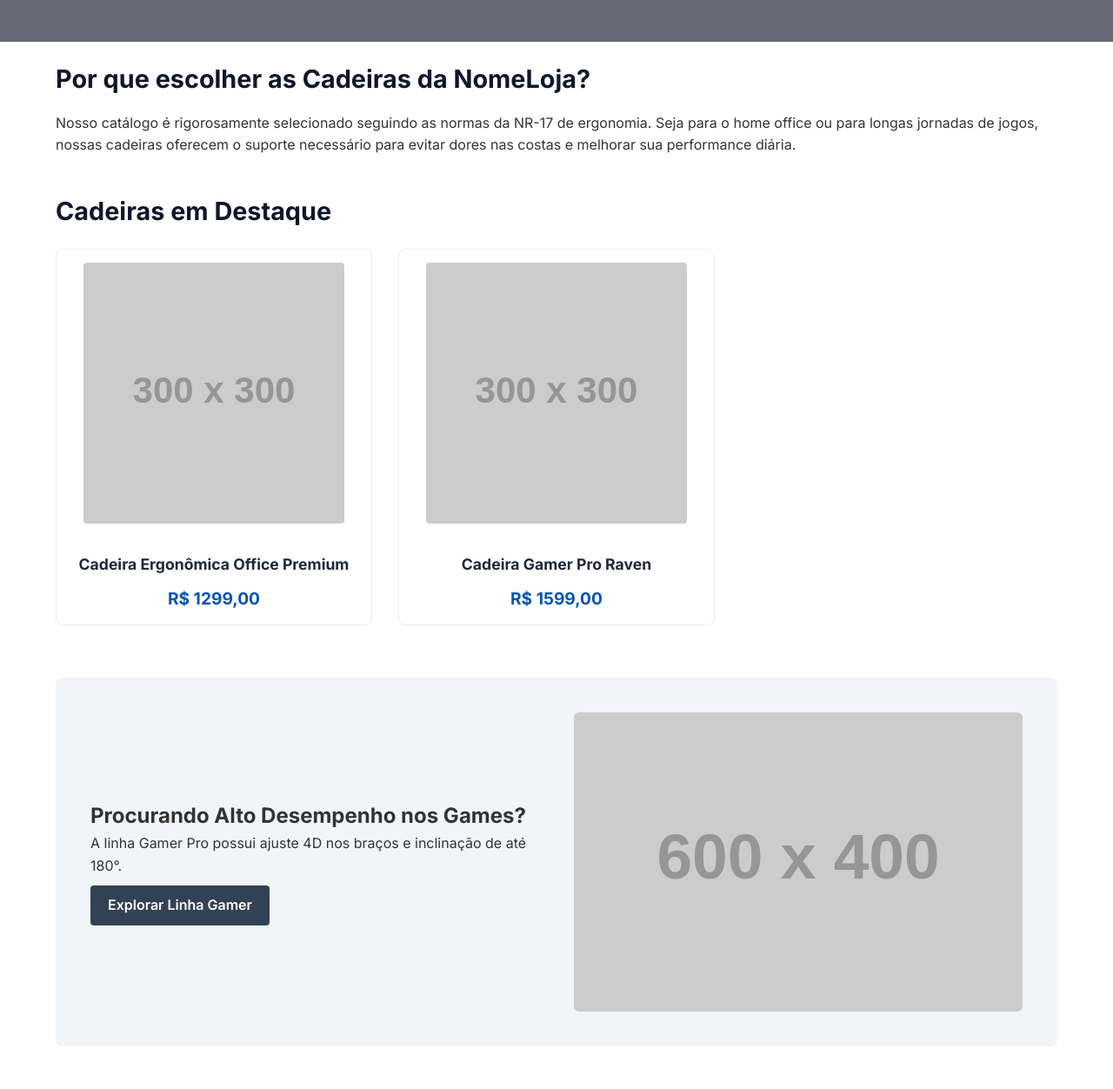
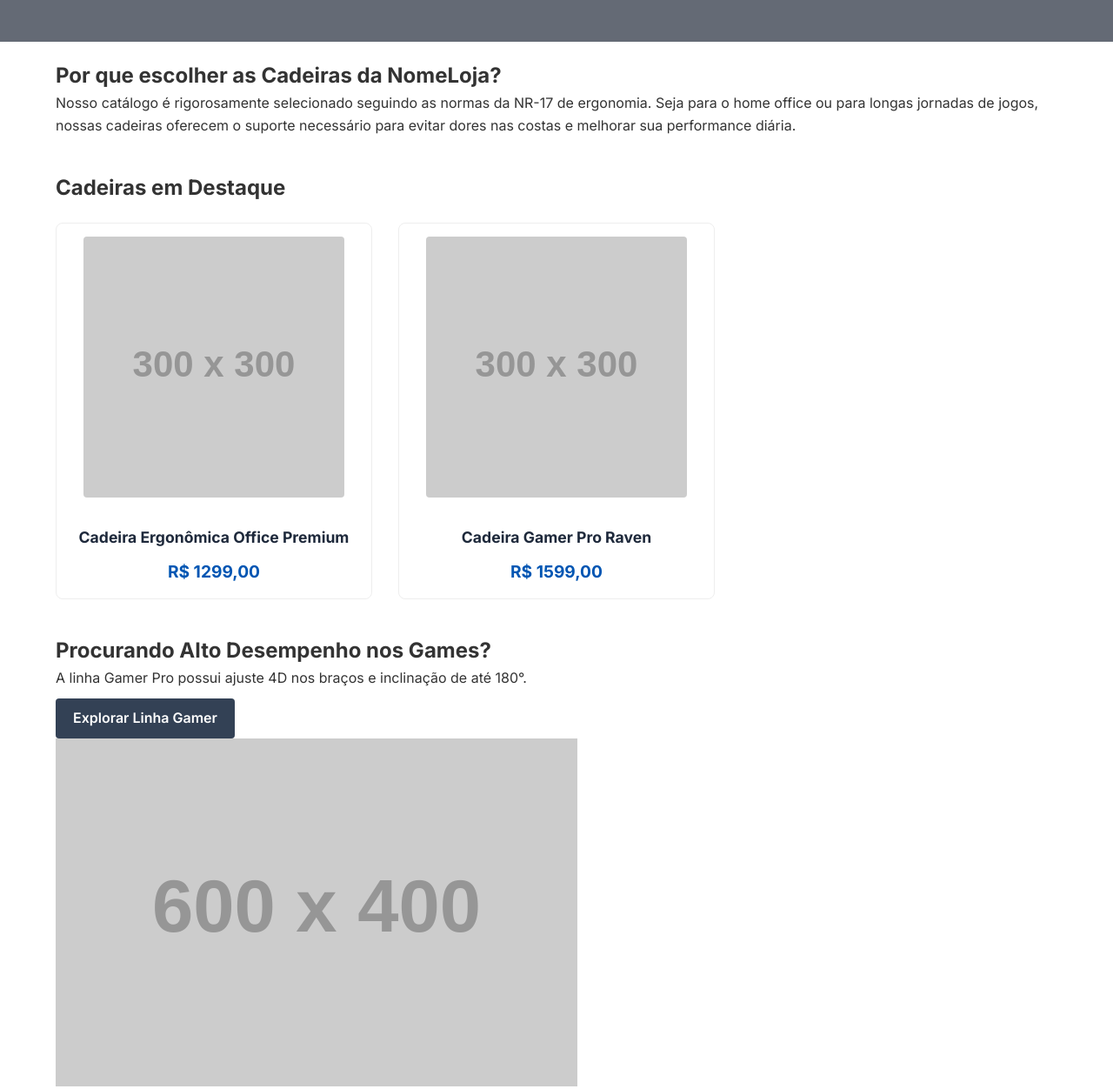
Before and after one commit to willianmassayuki/ecommerce_seo, a plain HTML site: page index.html in a window 1280 px wide. Shown: the part 391-1643 px from the top of the page at 87% size. Drawn offline with Linux system fonts and the light colour scheme; placeholder pictures from the web are drawn by us.

Commit message:
doc: add page comments

```diff
--- a/css/style.css
+++ b/css/style.css
@@ -8,7 +8,7 @@
 body { font-family: 'Inter', sans-serif; color: var(--text-color); line-height: 1.6; background-color: #fff; }
 .container { width: 90%; max-width: 1200px; margin: 0 auto; padding: 20px 0; }
 
-/* ACESSIBILIDADE */
+/* ACESSIBILIDADE - Skip Link oculto que aparece no foco do teclado */
 .skip-link {
     position: absolute; top: -40px; left: 0; background: var(--primary-color); color: white;
     padding: 8px; z-index: 100; transition: top 0.2s;
@@ -28,15 +28,6 @@ body { font-family: 'Inter', sans-serif; color: var(--text-color); line-height:
 .banner-content h1 { font-size: 2.2rem; margin-bottom: 15px; line-height: 1.2; }
 .hero-img { position: absolute; width: 100%; height: 100%; object-fit: cover; opacity: 0.4; top:0; left:0; z-index:1; }
 .btn-primary { display: inline-block; background: var(--primary-color); color: #fff; padding: 10px 20px; text-decoration: none; border-radius: 4px; margin-top: 10px; font-weight: 600; border: none; }
-
-/* SEÇÕES INTRO */
-.seo-intro h2, .vitrine-section h2 { font-size: 1.8rem; color: #0f172a; margin-bottom: 15px; }
-
-/* CTA BANNER */
-.cta-banner { display: flex; gap: 40px; align-items: center; margin-top: 40px; background: #f1f5f9; padding: 40px; border-radius: 8px; }
-.cta-text { flex: 1; }
-.cta-image { flex: 1; display: flex; }
-.cta-image img { width: 100%; height: auto; border-radius: 6px; }
 
 /* VITRINE / GRID */
 .products-grid { display: grid; grid-template-columns: repeat(auto-fill, minmax(280px, 1fr)); gap: 30px; margin-top: 20px; }
--- a/js/categoria.js
+++ b/js/categoria.js
@@ -1,10 +1,12 @@
 document.addEventListener('DOMContentLoaded', async () => {
+    // Pega parâmetros da URL (Ex: ?cat=gamer)
     const params = new URLSearchParams(window.location.search);
     const catFiltrada = params.get('cat');
 
     const produtos = await carregarProdutos();
     let produtosFiltrados = [...produtos];
 
+    // Atualiza dinamicamente elementos de SEO na página baseado na categoria passada por parâmetro
     if (catFiltrada) {
         produtosFiltrados = produtos.filter(p => p.categoria === catFiltrada);
         const nomeFormatado = catFiltrada.charAt(0).toUpperCase() + catFiltrada.slice(1);
@@ -20,6 +22,7 @@ document.addEventListener('DOMContentLoaded', async () => {
 
     renderizarProdutos(produtosFiltrados, 'lista-produtos');
 
+    // Listener do filtro de preço interativo
     const filtroPreco = document.getElementById('filtro-preco');
     if(filtroPreco) {
         filtroPreco.addEventListener('input', (e) => {
--- a/js/main.js
+++ b/js/main.js
@@ -1,14 +1,16 @@
+// Centraliza a requisição do JSON simulado
 async function carregarProdutos() {
     try {
         const response = await fetch('produtos.json');
         if (!response.ok) throw new Error('Erro ao carregar banco de dados.');
         return await response.json();
     } catch (error) {
-        console.error('Erro de renderização de dados:', error);
+        console.error('Erro de renderização de vitrine:', error);
         return [];
     }
 }
 
+// Renderiza os cards de produto respeitando boas práticas de SEO (tags a, imagens estruturadas)
 function renderizarProdutos(produtos, containerId) {
     const container = document.getElementById(containerId);
     if (!container) return;
@@ -21,6 +23,7 @@ function renderizarProdutos(produtos, containerId) {
     container.innerHTML = produtos.map(produto => `
         <article class="product-card">
             <a href="produto.html?id=${produto.slug}" aria-label="Ver detalhes de ${produto.nome}">
+                <!-- Lazy loading nativo para imagens abaixo da dobra da página -->
                 <img src="${produto.imagem}" alt="${produto.nome}" loading="lazy" width="300" height="300">
                 <h3>${produto.nome}</h3>
             </a>
--- a/js/produto.js
+++ b/js/produto.js
@@ -6,6 +6,7 @@ document.addEventListener('DOMContentLoaded', async () => {
     const produto = produtos.find(p => p.slug === produtoSlug);
 
     if (produto) {
+        // 1. Atualização dos Textos e Atributos Semânticos
         document.title = `${produto.nome} | NomeLoja`;
         const metaDesc = document.querySelector('meta[name="description"]');
         if (metaDesc) metaDesc.setAttribute('content', produto.descricao);
@@ -21,16 +22,19 @@ document.addEventListener('DOMContentLoaded', async () => {
         const skuId = produto.id === 1 ? 'CAD-OFF-01' : 'CAD-GAMER-02';
         document.getElementById('produto-sku').innerText = skuId;
 
+        // 2. Ajuste do Link de Categoria no Breadcrumb
         const catLink = document.getElementById('breadcrumb-cat-link');
         catLink.href = `categoria.html?cat=${produto.categoria}`;
         catLink.innerText = produto.categoria.charAt(0).toUpperCase() + produto.categoria.slice(1);
 
+        // 3. Substituição Dinâmica de Imagens usando placehold.co
         const imgPrincipal = document.getElementById('produto-imagem-principal');
         const termoImagem = encodeURIComponent(produto.nome);
 
         imgPrincipal.src = `https://placehold.co/600x600/e2e8f0/475569?text=${termoImagem}`;
         imgPrincipal.alt = `Foto principal do produto ${produto.nome}`;
 
+        // Injeta miniaturas customizadas com variações do placehold.co
         const miniaturasContainer = document.getElementById('produto-miniaturas');
         miniaturasContainer.innerHTML = `
             <button aria-label="Visualizar ângulo frontal" class="active"><img src="https://placehold.co/100x100/e2e8f0/475569?text=Frente" alt="Ângulo frontal de ${produto.nome}" width="100" height="100"></button>
@@ -38,6 +42,7 @@ document.addEventListener('DOMContentLoaded', async () => {
             <button aria-label="Visualizar detalhes do encosto"><img src="https://placehold.co/100x100/94a3b8/475569?text=Detalhes" alt="Detalhes de fabricação de ${produto.nome}" width="100" height="100"></button>
         `;
 
+        // Ativa comportamento básico de troca de imagem da galeria (Acessibilidade + UX)
         const botoes = miniaturasContainer.querySelectorAll('button');
         botoes.forEach(botao => {
             botao.addEventListener('click', () => {
```
Also changed, not shown: categoria.html (+6 -0 lines), index.html (+16 -0 lines), produto.html (+4 -1 lines).
